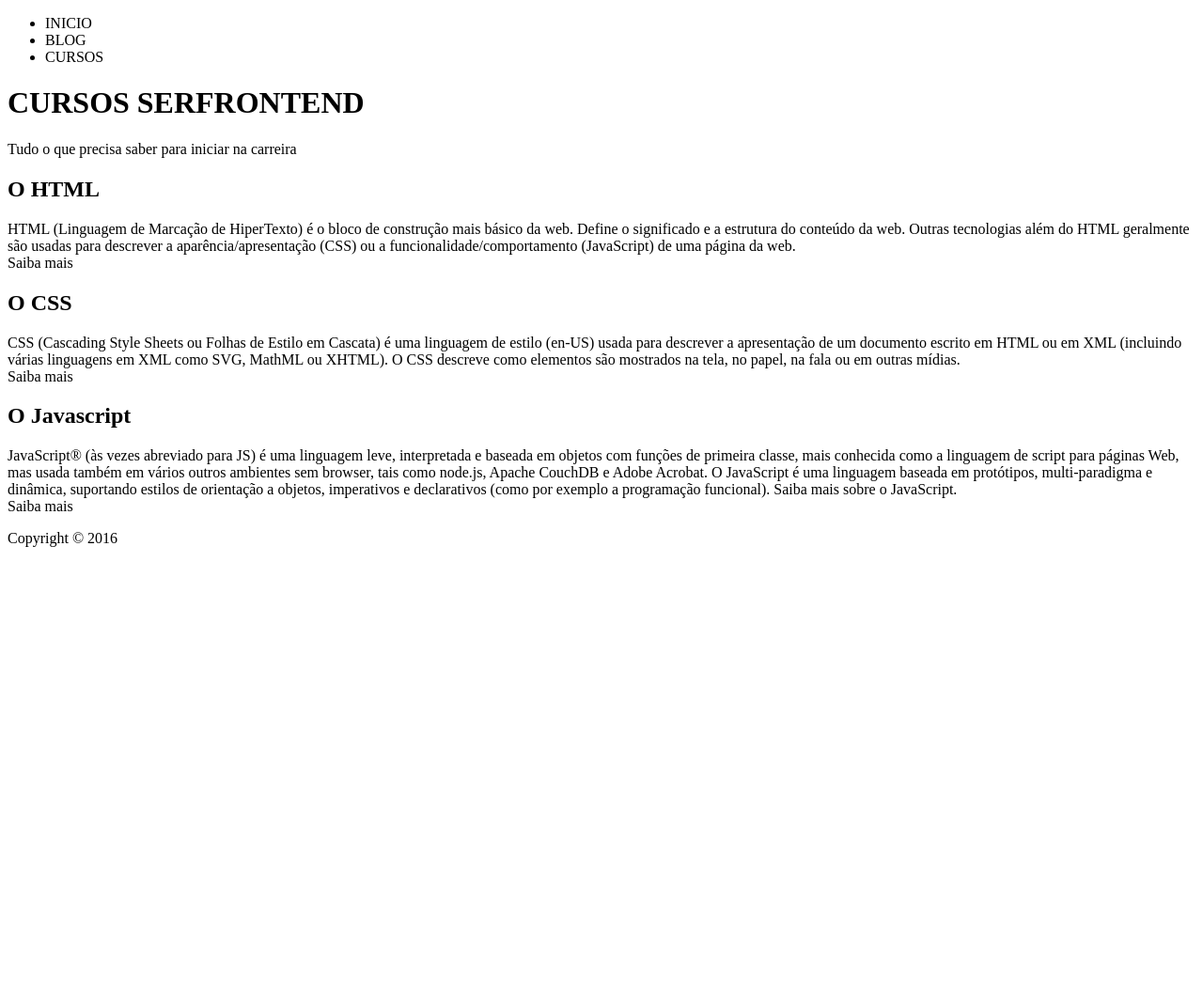
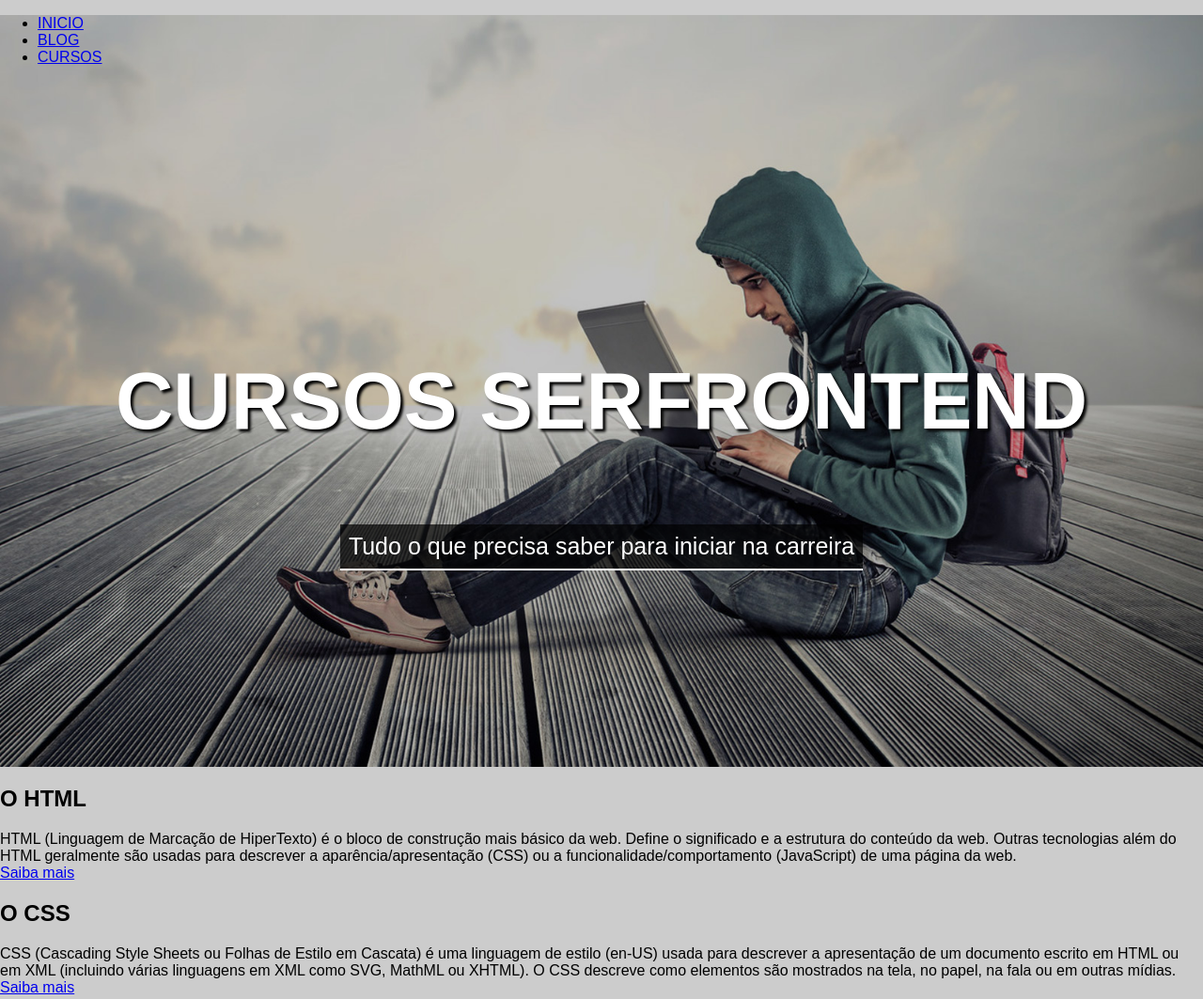
Before and after one commit to AntonioCoccoli/Projeto-Udemy-SerFrontend, a plain HTML site: page index.html in a window 1280 px wide. Shown: the top 1063 px of the page at 94% size. Before the commit the page ends 800 px from the top, so only its background shows below. Drawn offline with Linux system fonts and the light colour scheme.

Commit message:
Adição do CSS, conclusão do banner

```diff
--- a/index.html
+++ b/index.html
@@ -1,48 +1,52 @@
 <!DOCTYPE html>
 <html lang="pt-br">
-    <HEAD>
+    <head>
         <meta charset="utf-8">
         <title>CURSOS SERFRONTEND</title>
         <meta name="author" content="Antonio Coccoli">
         <meta name="Description" content="Página do curso SERFRONTEND, mostrando uma explicação básica sobre HTML, CSS e JAVASCRIPT">
         <meta name="keywords" content="curso, apresentação, html5, css3, Javascript, frontend, desenvolvedor, developer">
-        <link rel="stylesheet" href="implementacao.css">
-    </HEAD>
-    <BODY>
-        <header>
+        <link rel="stylesheet" href="style/estilo.css">
+    </head>
+    <body>
+        <header class="banner">
             <nav>
                 <ul>
-                    <li>INICIO</li>
-                    <li>BLOG</li>
-                    <li>CURSOS</li>
+                    <li><a href="#">INICIO</a></li>
+                    <li><a href="#">BLOG</a></li>
+                    <li><a href="#">CURSOS</a></li>
                 </ul>
             </nav>
-            <h1>CURSOS SERFRONTEND</h1>
-            <article>Tudo o que precisa saber para iniciar na carreira</article>
+            <div class="banner-content">
+                <h1>Cursos Serfrontend</h1>
+                <p>Tudo o que precisa saber para iniciar na carreira</p>
+            </div>
         </header>
+        <div>
             <main>
                 <section>
                     <header><h2>O HTML</h2></header>
                     <article>HTML (Linguagem de Marcação de HiperTexto) é o bloco de construção mais básico da web. Define o significado e a estrutura do conteúdo da web. Outras tecnologias além do HTML geralmente são usadas para descrever a aparência/apresentação (CSS) ou a funcionalidade/comportamento (JavaScript) de uma página da web.
                     </article>
-                <nav>Saiba mais</nav>
+                    <nav><a href="#">Saiba mais</a></nav>
                 </section>
                 <section>
                     <header><H2>O CSS</H2></header>
                     <article>CSS (Cascading Style Sheets ou Folhas de Estilo em Cascata) é uma linguagem de estilo (en-US) usada para descrever a apresentação de um documento escrito em HTML ou em XML (incluindo várias linguagens em XML como SVG, MathML ou XHTML). O CSS descreve como elementos são mostrados na tela, no papel, na fala ou em outras mídias.
                     </article>
-                <nav>Saiba mais</nav>
+                    <nav><a href="#">Saiba mais</a></nav>
                 </section>
                 <section>
                     <header><H2>O Javascript</H2></header>
                     <article>JavaScript® (às vezes abreviado para JS) é uma linguagem leve, interpretada e baseada em objetos com funções de primeira classe, mais conhecida como a linguagem de script para páginas Web, mas usada também em vários outros ambientes sem browser, tais como node.js, Apache CouchDB e Adobe Acrobat. O JavaScript é uma linguagem baseada em protótipos, multi-paradigma e dinâmica, suportando estilos de orientação a objetos, imperativos e declarativos (como por exemplo a programação funcional). Saiba mais sobre o JavaScript.
                     </article>
-                <nav>Saiba mais</nav>
+                    <nav><a href="#">Saiba mais</a></nav>
                 </section>
             </main>
+        </div>
         <footer>
             <p>Copyright &copy; 2016</p>
         </footer>
 
-    </BODY>
+    </body>
 </html>
--- /dev/null
+++ b/style/estilo.css
@@ -0,0 +1,32 @@
+body{
+    font-family: Arial, Helvetica, sans-serif;
+    margin: 0;
+    background-color: #ccc;
+}
+
+.banner{
+    background-image: url(../ProjetoCSS-inicio/imagens/bg-3.jpg);
+    height: 800px;
+    background-size: cover;
+    background-position: right center;
+}
+
+.banner-content{
+    text-align: center;
+    padding-top: 235px;
+    color: #ffffff;
+}
+
+.banner-content h1{
+    text-transform: uppercase;
+    font-size: 85px;
+    text-shadow: 3px 3px 3px black;
+}
+
+.banner-content p{
+    font-size: 25px;
+    background-color: rgba(00, 00, 00, 0.7);
+    padding: 9px;
+    display: inline-block;
+    border-bottom: 2px solid #ffffff;
+}
```
Also changed, not shown: ProjetoCSS-inicio/Screenshot.png (added), ProjetoCSS-inicio/conteudo.txt (added), ProjetoCSS-inicio/imagens/bg-1.jpg (added), ProjetoCSS-inicio/imagens/bg-2.jpg (added), ProjetoCSS-inicio/imagens/bg-3.jpg (added), ProjetoCSS-inicio/imagens/bg-4.jpg (added). Lines whose indentation alone changed are shown as unchanged.
